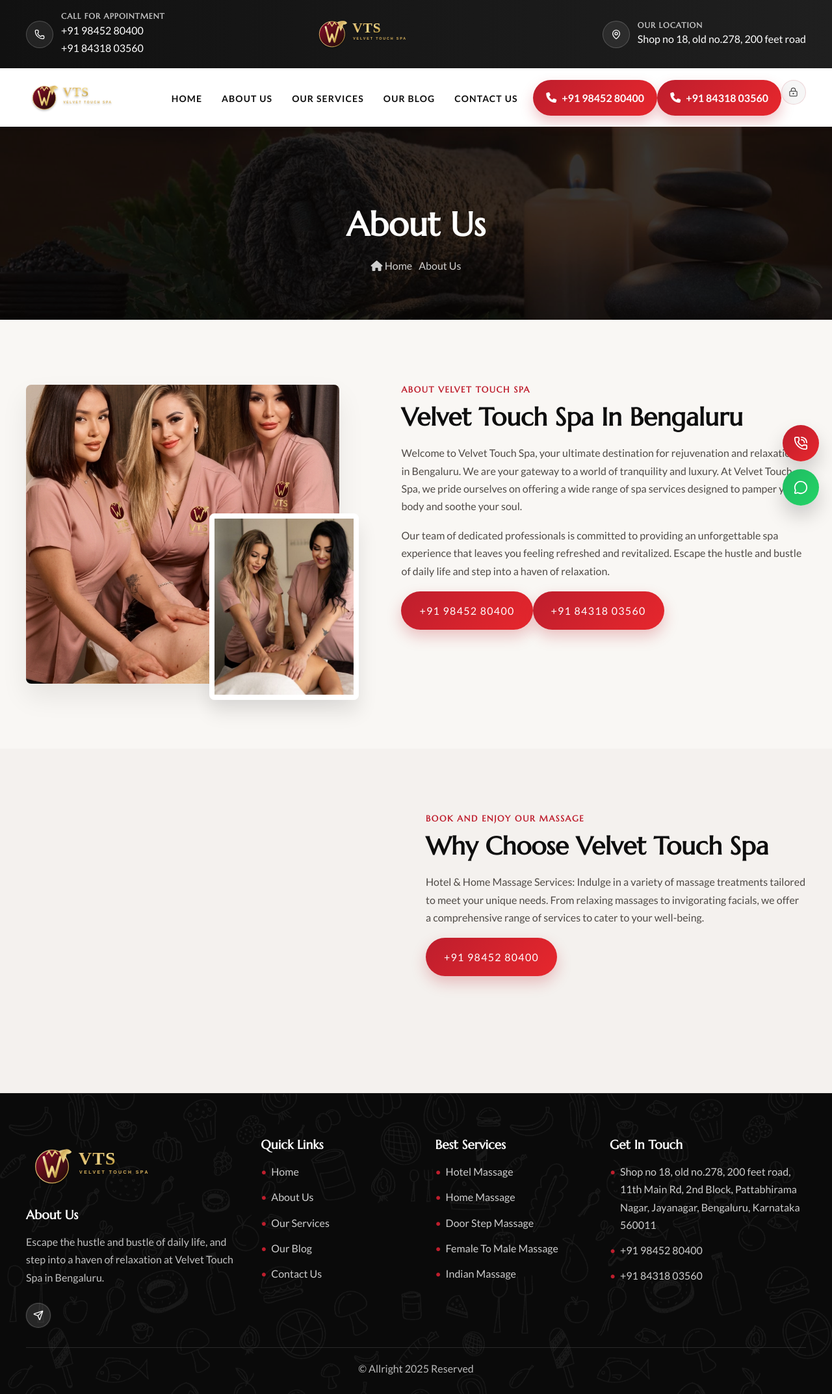
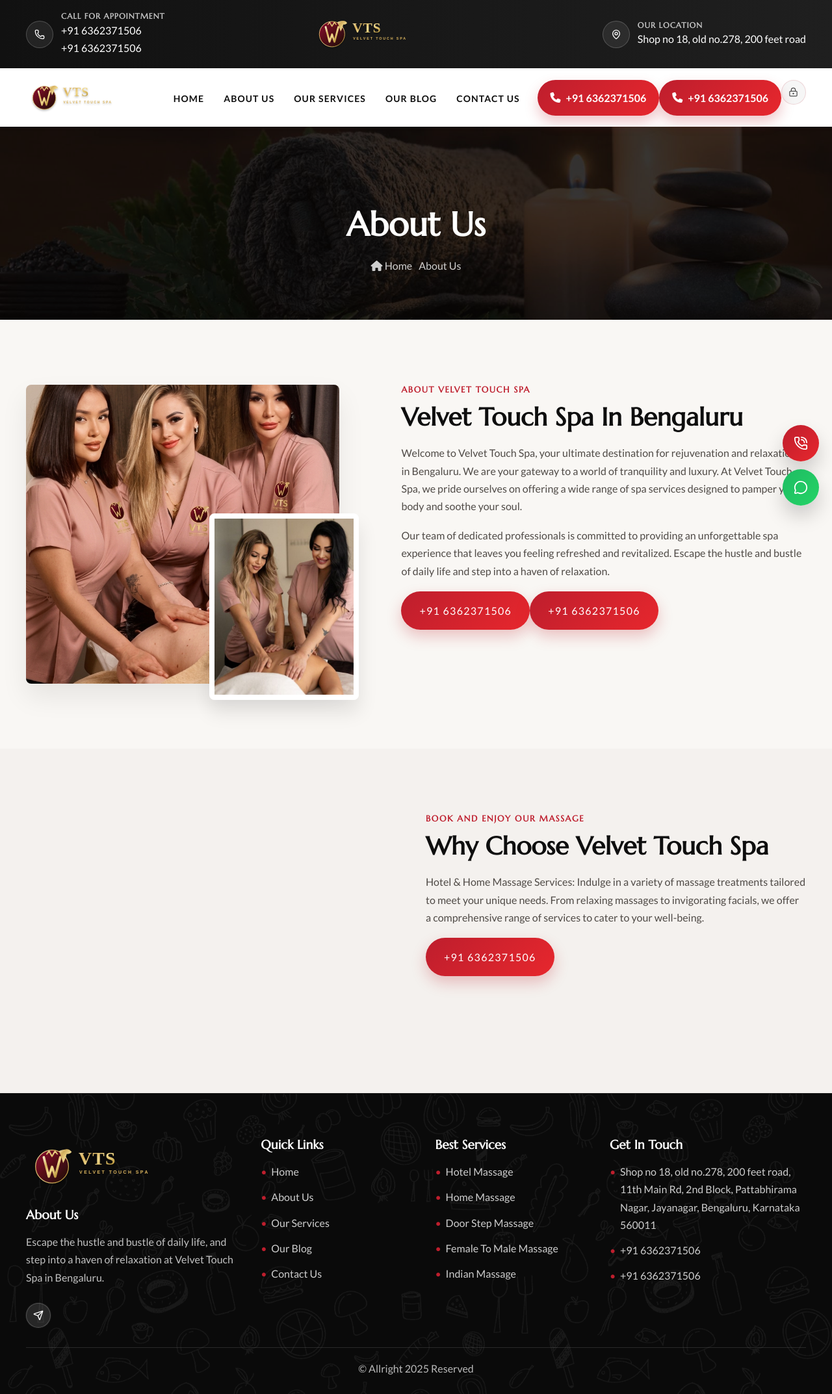
Before and after one commit to Abhii616277/Client-1-velvet-, a React (Vite) app in the folder frontend/: page /about in a window 1280 px wide. Shown: the whole page at 65% size. Built offline with nearby package versions, Linux system fonts and the light colour scheme; no server answers.

Commit message:
Another commit

```diff
--- a/frontend/src/components/layout/Footer.tsx
+++ b/frontend/src/components/layout/Footer.tsx
@@ -47,8 +47,8 @@ export function Footer() {
             <h4>Get In Touch</h4>
             <ul>
               <li><span>Shop no 18, old no.278, 200 feet road, 11th Main Rd, 2nd Block, Pattabhirama Nagar, Jayanagar, Bengaluru, Karnataka 560011</span></li>
-              <li><a href="tel:+919845280400">+91 98452 80400</a></li>
-              <li><a href="tel:+918431803560">+91 84318 03560</a></li>
+              <li><a href="tel:+916362371506">+91 6362371506</a></li>
+              <li><a href="tel:+916362371506">+91 6362371506</a></li>
             </ul>
           </div>
         </div>
--- a/frontend/src/components/layout/Layout.tsx
+++ b/frontend/src/components/layout/Layout.tsx
@@ -12,12 +12,12 @@ export function Layout() {
       </main>
 
       <div className="floating-contact">
-        <a className="floating-icon call" href="tel:+919845280400" aria-label="Call Velvet Touch Spa">
+        <a className="floating-icon call" href="tel:+916362371506" aria-label="Call Velvet Touch Spa">
           <PhoneCall size={22} />
         </a>
         <a
           className="floating-icon whatsapp"
-          href="https://api.whatsapp.com/send/?phone=919845280400&text=Hi+Velvet+Touch+Spa%2C+I+want+to+book+a+massage+appointment.&type=phone_number&app_absent=0"
+          href="https://api.whatsapp.com/send/?phone=916362371506&text=Hi+Velvet+Touch+Spa%2C+I+want+to+book+a+massage+appointment.&type=phone_number&app_absent=0"
           target="_blank"
           rel="noreferrer"
           aria-label="WhatsApp Velvet Touch Spa"
--- a/frontend/src/components/layout/Navbar.tsx
+++ b/frontend/src/components/layout/Navbar.tsx
@@ -17,9 +17,9 @@ export function Navbar() {
               </div>
               <div className="info">
                 <h5>Call for Appointment</h5>
-                <a href="tel:+919845280400">+91 98452 80400</a>
+                <a href="tel:+916362371506">+91 6362371506</a>
                 <br></br>
-                <a href="tel:+918431803560">+91 84318 03560</a>
+                <a href="tel:+916362371506">+91 6362371506</a>
               </div>
             </div>
 
@@ -81,11 +81,11 @@ export function Navbar() {
             <div className="attr-nav attr-box">
               <ul>
                 <li className="side-menu">
-                  <a href="tel:+919845280400">
-                    <i className="fas fa-phone" /> +91 98452 80400
+                  <a href="tel:+916362371506">
+                    <i className="fas fa-phone" /> +91 6362371506
                   </a>
-                  <a href="tel:+918431803560">
-                    <i className="fas fa-phone" />+91 84318 03560
+                  <a href="tel:+916362371506">
+                    <i className="fas fa-phone" />+91 6362371506
 
                   </a>
                 </li>
--- a/frontend/src/pages/AboutPage.tsx
+++ b/frontend/src/pages/AboutPage.tsx
@@ -39,8 +39,8 @@ export function AboutPage() {
                   <p>
                     Our team of dedicated professionals is committed to providing an unforgettable spa experience that leaves you feeling refreshed and revitalized. Escape the hustle and bustle of daily life and step into a haven of relaxation.
                   </p>
-                  <a className="btn btn-theme btn-md animation" href="tel:+919845280400">+91 98452 80400</a>
-                  <a className="btn btn-theme btn-md animation" href="tel:+918431803560">+91 84318 03560</a>
+                  <a className="btn btn-theme btn-md animation" href="tel:+916362371506">+91 6362371506</a>
+                  <a className="btn btn-theme btn-md animation" href="tel:+916362371506">+91 6362371506</a>
                 </div>
               </div>
             </div>
@@ -62,7 +62,7 @@ export function AboutPage() {
                 <p>
                   Hotel & Home Massage Services: Indulge in a variety of massage treatments tailored to meet your unique needs. From relaxing massages to invigorating facials, we offer a comprehensive range of services to cater to your well-being.
                 </p>
-                <a className="btn btn-theme btn-md animation mt-10" href="tel:+919845280400">+91 98452 80400</a>
+                <a className="btn btn-theme btn-md animation mt-10" href="tel:+916362371506">+91 6362371506</a>
               </div>
             </div>
           </div>
--- a/frontend/src/pages/ContactPage.tsx
+++ b/frontend/src/pages/ContactPage.tsx
@@ -72,7 +72,7 @@ export function ContactPage() {
                     </div>
                     <div className="content">
                       <h5 className="title">Call Now</h5>
-                      <a href="tel:+919845280400">+91 98452 80400</a>
+                      <a href="tel:+916362371506">+91 6362371506</a>
                     </div>
                   </li>
                   <li>
--- a/frontend/src/pages/HomePage.tsx
+++ b/frontend/src/pages/HomePage.tsx
@@ -64,7 +64,7 @@ export function HomePage() {
                   <p>
                     Escape the hustle and bustle of daily life, and step into a haven of relaxation where your well-being is our top priority.
                   </p>
-                  <a className="btn btn-theme btn-md animation" href="tel:+919845280400">+91 98452 80400</a>
+                  <a className="btn btn-theme btn-md animation" href="tel:+916362371506">+91 6362371506</a>
                 </div>
               </div>
             </div>
@@ -84,7 +84,7 @@ export function HomePage() {
                   <div className="info">
                     <h3>{card.title}</h3>
                     <p>{card.text}</p>
-                    <a href="tel:+919845280400" className="btn mt-20 circle btn-sm btn-theme effect"> +91 98452 80400</a>
+                    <a href="tel:+916362371506" className="btn mt-20 circle btn-sm btn-theme effect"> +91 6362371506</a>
                   </div>
                 </div>
               </div>
@@ -156,7 +156,7 @@ export function HomePage() {
                     </div>
                     <div className="info">
                       <p>Call Anytime</p>
-                      <h4><a href="tel:+919845280400">+91 98452 80400</a></h4>
+                      <h4><a href="tel:+916362371506">+91 6362371506</a></h4>
                     </div>
                   </div>
                 </div>
```
